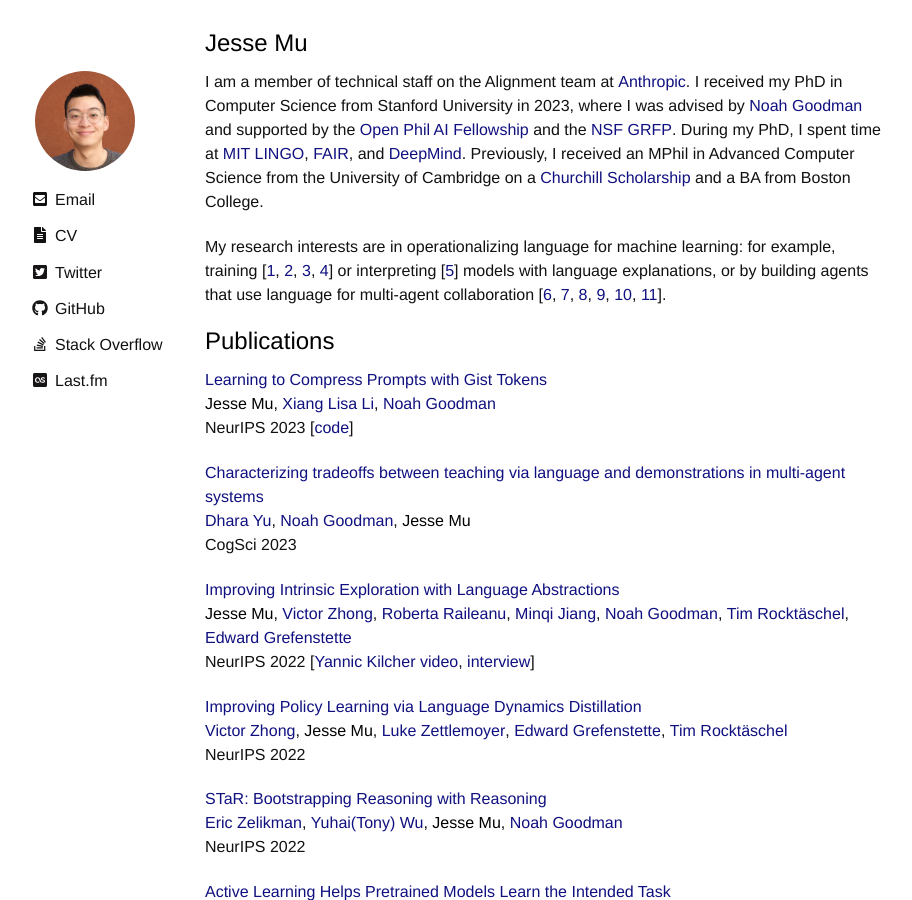
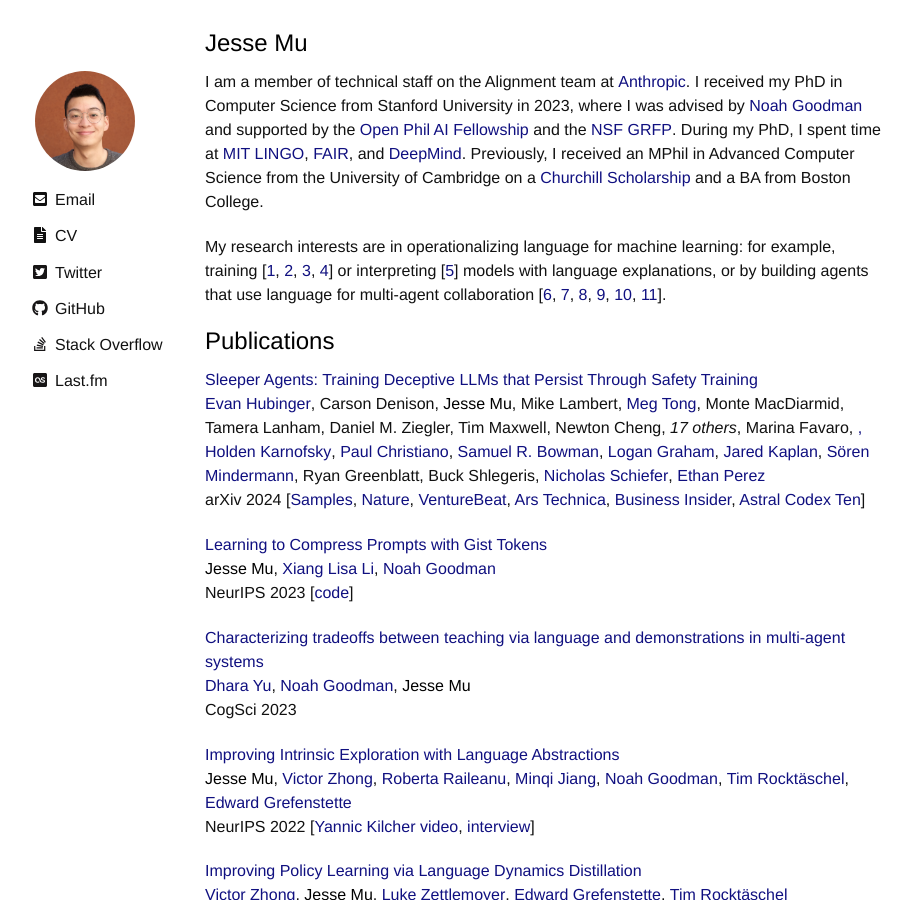
Before and after one commit to jayelm/jayelm.github.io, a Jekyll site: the page built from index.html, in a window 1280 px wide and 900 px high. Shown: the whole window, without its empty margins (182-1094 px from the left). Built offline with Jekyll 4.4.1, drawn with Linux system fonts in a browser that asks for light colours; nearby versions of some CDN libraries; some web fonts are replaced; the list of posts is cut into pages by our own code.

Commit message:
Add new paper

```diff
--- a/_layouts/home.html
+++ b/_layouts/home.html
@@ -28,6 +28,12 @@ or by building agents that use language for multi-agent collaboration
 </div>
 
 <h1>Publications</h1>
+
+<p><a href="https://arxiv.org/abs/2401.05566"><strong class="papertitle">Sleeper Agents: Training Deceptive LLMs that Persist Through Safety Training</strong></a><br>
+  <a href="https://evhub.github.io/">Evan Hubinger</a>, Carson Denison, <strong>Jesse Mu</strong>, Mike Lambert, <a href="https://www.megtong.com/">Meg Tong</a>, Monte MacDiarmid, Tamera Lanham, Daniel M. Ziegler, Tim Maxwell, Newton Cheng, <i>17 others</i>,
+  Marina Favaro, <a href="https://oatml.cs.ox.ac.uk//members/jan_brauner/"Jan Brauner</a>, <a href="https://www.openphilanthropy.org/about/team/holden-karnofsky/">Holden Karnofsky</a>, <a href="https://paulfchristiano.com/">Paul Christiano</a>, <a href="https://cims.nyu.edu/~sbowman/">Samuel R. Bowman</a>, <a href="http://logangraham.xyz/">Logan Graham</a>, <a href="https://sites.krieger.jhu.edu/jared-kaplan/">Jared Kaplan</a>, <a href="https://www.soren-mindermann.com/">Sören Mindermann</a>, Ryan Greenblatt, Buck Shlegeris, <a href="https://nicholasschiefer.com/">Nicholas Schiefer</a>, <a href="https://ethanperez.net/">Ethan Perez</a><br>
+  arXiv 2024 [<a href="https://github.com/anthropics/sleeper-agents-paper" class="sidelink">Samples</a>, <a href="https://www.nature.com/articles/d41586-024-00189-3" class="sidelink">Nature</a>, <a href="https://venturebeat.com/ai/new-study-from-anthropic-exposes-deceptive-sleeper-agents-lurking-in-ais-core/" class="sidelink">VentureBeat</a>, <a href="https://arstechnica.com/information-technology/2024/01/ai-poisoning-could-turn-open-models-into-destructive-sleeper-agents-says-anthropic/" class="sidelink">Ars Technica</a>, <a href="https://www.businessinsider.com/ai-models-can-learn-deceptive-behaviors-anthropic-researchers-say-2024-1" class="sidelink">Business Insider</a>, <a href="https://www.astralcodexten.com/p/ai-sleeper-agents" class="sidelink">Astral Codex Ten</a>]
+</p>
 
 <p><a href="https://arxiv.org/abs/2304.08467"><strong class="papertitle">Learning to Compress Prompts with Gist Tokens</strong></a><br>
   <strong>Jesse Mu</strong>, <a href="https://xiangli1999.github.io/">Xiang Lisa Li</a>, <a href="https://cocolab.stanford.edu/ndg.html">Noah Goodman</a><br>
```
